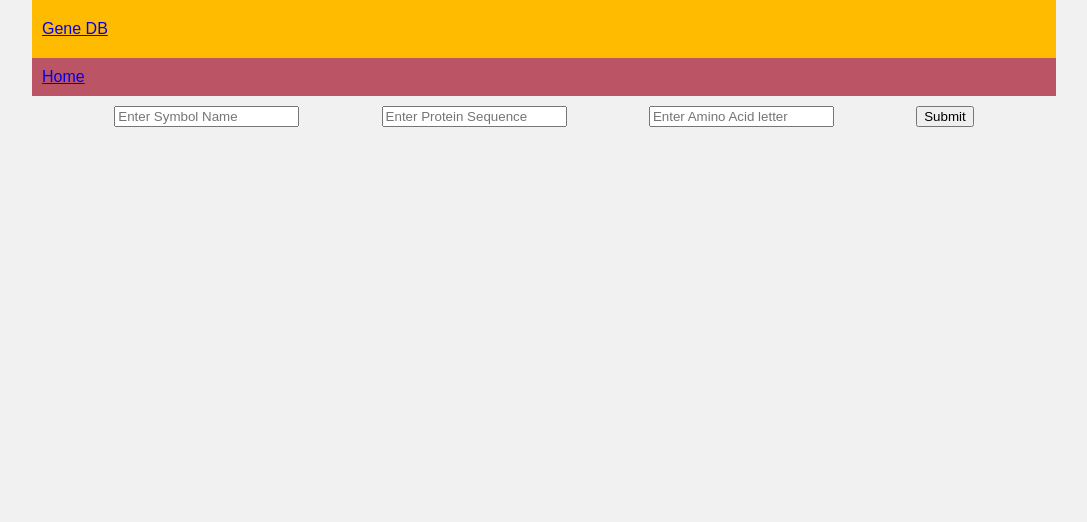
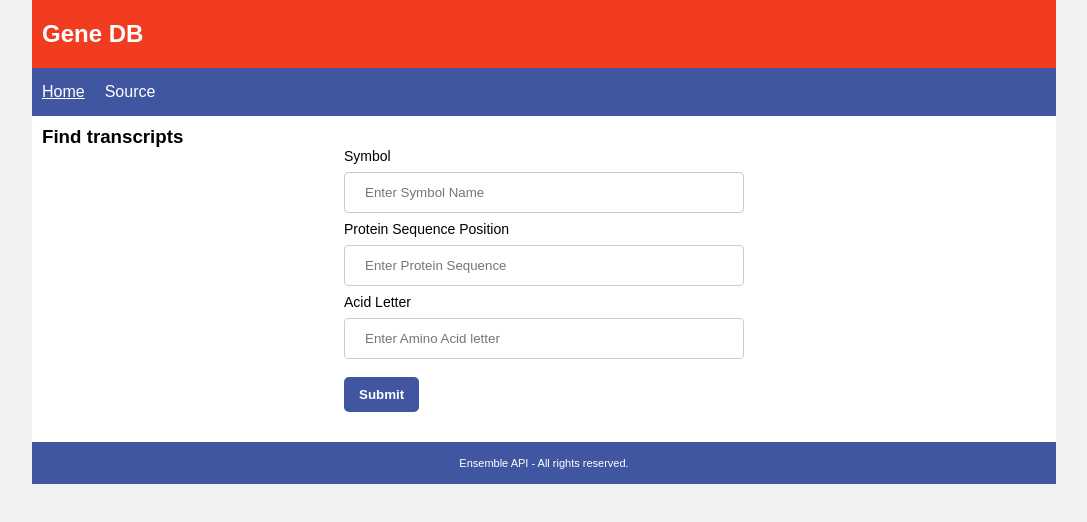
Before and after one commit to rutwick/gene-app, a React app: page / in a window 1280 px wide. Shown: the whole page, without its empty margins (96-1183 px from the left). Built offline with nearby package versions, Linux system fonts and the light colour scheme.

Commit message:
Minor updates

```diff
--- a/App.js
+++ b/App.js
@@ -1,8 +1,9 @@
-import React, { Component } from 'react';
-import Home from './pages/Home';
-import List from './pages/List';
-import Navbar from './components/Navbar';
-import { Route, BrowserRouter, Switch } from 'react-router-dom';
+import React, { Component } from 'react'
+import Home from './pages/Home'
+import List from './pages/List'
+import Navbar from './components/Navbar'
+import Footer from './components/Footer'
+import { Route, BrowserRouter, Switch } from 'react-router-dom'
 
 class App extends Component {
     constructor(props) {
@@ -18,6 +19,7 @@ class App extends Component {
                         <Route exact path='/' component={Home}/>
                         <Route path='/:post_id' component={List} />
                     </Switch>
+                    <Footer />
                 </div>
             </BrowserRouter>
         )
--- a/actions/geneActions.js
+++ b/actions/geneActions.js
@@ -7,14 +7,14 @@ export let actions = {
     GET_TRANSCRIPTS_ERROR: 'GET_TRANSCRIPTS_ERROR'
 }
 
-export function getTranscripts(symbol, protein, acid) {
+export function getTranscripts({symbolName, sequencePosition, acidLetter}) {
     return dispatch => {
         dispatch({
             type: actions.GET_TRANSCRIPTS_PROGRESS
         })
 
         // Make service call
-        dataService.getTranscripts(symbol, protein, acid).then(response => {
+        dataService.getTranscripts(symbolName, sequencePosition, acidLetter).then(response => {
             if(response.status === 200){
                 dispatch({
                     type: actions.GET_TRANSCRIPTS_SUCCESS,
--- a/app.css
+++ b/app.css
@@ -5,28 +5,37 @@ body {
     background: #f1f1f1;
 }
 
-
+h1, h2, h3, h4, h5, h6 {
+    margin: 0;
+    padding: 0;
+}
 
 .container{
     width: 80%;
     margin: 0 auto;
 }
 
-.logo-wrapper {
-    padding: 20px 10px;
-    background-color: #fb0;
+.content {
+    background-color: #fff;
+    padding: 10px;
 }
 
-nav {
-    padding: 10px;
-    background-color: #bb5566;
+.status {
+    font-style: italic;
+    font-size: 14px;
+    font-weight: bold;
 }
 
-nav ul {
-    margin: 0;
-    padding: 0;
-    list-style-type: none;
+.status.error::before {
+    display: inline-block;
+    content: "!";
+    border-radius: 50%;
+    border: 1px solid red;
+    width: 14px;
+    height: 14px;
+    line-height: 14px;
+    text-align: center;
+    color: #ff5e00db;
+    font-weight: bold;
+    margin-right: 5px;
 }
-
-nav ul a.active{
-}
--- /dev/null
+++ b/components/Footer/footer.css
@@ -0,0 +1,7 @@
+footer {
+    background-color: #4056A1;
+    padding: 15px;
+    text-align: center;
+    color: #fff;
+    font-size: 11px;
+}
--- /dev/null
+++ b/components/Footer/index.js
@@ -0,0 +1,12 @@
+import React from 'react'
+import './footer.css'
+
+const Footer = () => {
+    return (
+        <footer>
+            Ensemble API - All rights reserved.
+        </footer>
+    )
+}
+
+export default Footer;
--- /dev/null
+++ b/components/List/index.js
@@ -0,0 +1,19 @@
+import React from 'react'
+import './list.css'
+
+const List = props => {
+    return (
+        <ul>
+            {   props.items.map(item => {
+                    return (
+                        <li key={item.id}>
+                            <a href={`http://www.ensembl.org/id/${item.id}`} target="_blank">{item.id}</a>
+                        </li>
+                    )
+                })
+            }
+        </ul>
+    )
+}
+
+export default List;
--- /dev/null
+++ b/components/List/list.css
@@ -0,0 +1,21 @@
+ul {
+    list-style: decimal;
+}
+
+ul li {
+    padding: 5px 0;
+}
+
+ul li a {
+    color: #444;
+}
+
+ul li a,
+ul li a:active,
+ul li a:visited {
+    text-decoration: none;
+}
+
+ul li a:hover {
+    text-decoration: underline;
+}
--- a/components/Navbar/index.js
+++ b/components/Navbar/index.js
@@ -1,15 +1,19 @@
 import React from 'react';
 import { Link, NavLink, withRouter } from 'react-router-dom'
+import './navbar.css';
 
 const Navbar = (props) => {
     return (
         <header>
             <div className="logo-wrapper">
-                <Link className="brand-logo" to="/">Gene DB</Link>
+                <h2>Gene DB</h2>
             </div>
             <nav>
                 <ul>
                     <li><NavLink exact to="/">Home</NavLink></li>
+                    <li>
+                        <a href="https://github.com/rutwick/gene-app" target="_blank">Source</a>
+                    </li>
                 </ul>
             </nav>
         </header>
--- /dev/null
+++ b/components/Navbar/navbar.css
@@ -0,0 +1,36 @@
+.logo-wrapper {
+    padding: 20px 10px;
+    background-color: #F13C20;
+    color: #fff;
+}
+
+nav {
+    background-color: #4056A1;
+}
+
+nav ul {
+    display: flex;
+    margin: 0;
+    padding: 0;
+    list-style-type: none;
+}
+
+nav ul li a {
+    display: inline-block;
+    padding: 10px;
+    color: #fff;
+}
+
+nav ul li a,
+nav ul li a:active,
+nav ul li a:visited {
+    text-decoration: none;
+}
+
+nav ul a.active{
+    text-decoration: underline;
+}
+
+nav ul a:hover {
+    text-decoration: underline;
+}
--- a/components/Search/index.js
+++ b/components/Search/index.js
@@ -5,43 +5,66 @@ class Search extends Component {
     constructor(props) {
         super(props);
         this.state = {
-            symbol: '',
-            protein: '',
-            acid: ''
+            symbolName: '',
+            sequencePosition: '',
+            acidLetter: '',
+            error: ''
         }
     }
 
     submit = e => {
         e.preventDefault();
-        this.props.searchTranscripts(this.state);
+
+        if(!(this.state.symbolName && this.state.sequencePosition && this.state.acidLetter)) {
+            this.setState({
+                error: 'Please enter all values!'
+            })
+        } else {
+            this.setState({
+                error: ''
+            })
+            this.props.searchTranscripts(this.state);
+        }
     }
 
-    updateSymbol = e => {
+    updateSymbolName = e => {
         this.setState({
-            symbol: e.target.value
+            symbolName: e.target.value
         })
     }
 
-    updateProtein = e => {
+    updateSequencePosition = e => {
         this.setState({
-            protein: e.target.value
+            sequencePosition: e.target.value
         })
     }
 
-    updateAcid = e => {
+    updateAcidLetter = e => {
         this.setState({
-            acid: e.target.value
+            acidLetter: e.target.value
         })
     }
 
     render() {
         return (
-            <div>
+            <div className="searchForm">
                 <form onSubmit={this.submit}>
-                    <input type="text" placeholder="Enter Symbol Name" value={this.state.symbol} onChange={this.updateSymbol}></input>
-                    <input type="text" placeholder="Enter Protein Sequence" value={this.state.protein} onChange={this.updateProtein}></input>
-                    <input type="text" placeholder="Enter Amino Acid letter" value={this.state.acid} onChange={this.updateAcid}></input>
+                    <label>
+                        Symbol
+                        <input type="text" placeholder="Enter Symbol Name" value={this.state.symbolName} onChange={this.updateSymbolName}></input>
+                    </label>
+                    <label>
+                        Protein Sequence Position
+                        <input type="text" placeholder="Enter Protein Sequence" value={this.state.sequencePosition} onChange={this.updateSequencePosition}></input>
+                    </label>
+                    <label>
+                        Acid Letter
+                        <input type="text" placeholder="Enter Amino Acid letter" value={this.state.acidLetter} onChange={this.updateAcidLetter}></input>
+                    </label>
                     <input type="submit" value="Submit" />
+                    { this.state.error &&
+                        <span className="error">{this.state.error}</span>
+                    }
                 </form>
             </div>
         )
--- a/components/Search/search.css
+++ b/components/Search/search.css
@@ -1,6 +1,40 @@
-form {
-    display: flex;
-    justify-content: space-evenly;
-    align-items: center;
-    padding: 10px 0;
+.searchForm {
+    width: 400px;
+    margin: 0 auto 20px;
+    font-size: 14px;
 }
+
+label {
+    display: block;
+}
+
+input[type=text] {
+    width: 100%;
+    padding: 12px 20px;
+    margin: 8px 0;
+    display: inline-block;
+    border: 1px solid #ccc;
+    border-radius: 4px;
+    box-sizing: border-box;
+}
+
+input[type=submit] {
+    cursor: pointer;
+    background-color: #4056A1;
+    border: none;
+    outline: none;
+    padding: 10px 15px;
+    color: #fff;
+    font-weight: bold;
+    border-radius: 5px;
+    margin-top: 10px;
+}
+
+input[type=submit]:hover {
+    box-shadow: 0px 4px 10px -3px #010101;
+}
+
+.error {
+    color: #ff0000;
+    margin-left: 20px
+}
--- a/pages/Home/index.js
+++ b/pages/Home/index.js
@@ -2,6 +2,7 @@ import React, { Component } from 'react'
 import { connect } from 'react-redux'
 import { getTranscripts } from '../../actions/geneActions'
 import Search from '../../components/Search'
+import List from '../../components/List'
 
 class Home extends Component {
     constructor(props) {
@@ -9,30 +10,27 @@ class Home extends Component {
     }
 
     searchTranscripts = data => {
-        let {symbol, protein, acid } = data
-        this.props.getTranscripts(symbol, protein, acid)
+        this.props.getTranscripts(data)
     }
 
     render() {
         return (
             <div>
-                <div className="home">
+                <div className="content">
+                    <h3>Find transcripts</h3>
+
                     <Search searchTranscripts={this.searchTranscripts} />
                     { this.props.fetchingTranscripts &&
-                        <span>Loading...</span>
+                        <span className="status loading">Loading...</span>
                     }
                     { this.props.fetchingTranscriptsError &&
-                        <span>Some error occurred.</span>
+                        <span className="status error">Some error occurred.</span>
                     }
                     { this.props.transcripts && this.props.transcripts.Transcript &&
-                        <ul>
-                        {   this.props.transcripts.Transcript.map(transcript => {
-                                return (<li key={transcript.id}>
-                                    <a href={`http://www.ensembl.org/id/${transcript.id}`} target="_blank">{transcript.id}</a>
-                                </li>)
-                            })
-                        }
-                        </ul>
+                        <>
+                            <h3>Results:</h3>
+                            <List items={this.props.transcripts.Transcript} />
+                        </>
                     }
                 </div>
             </div>
```
